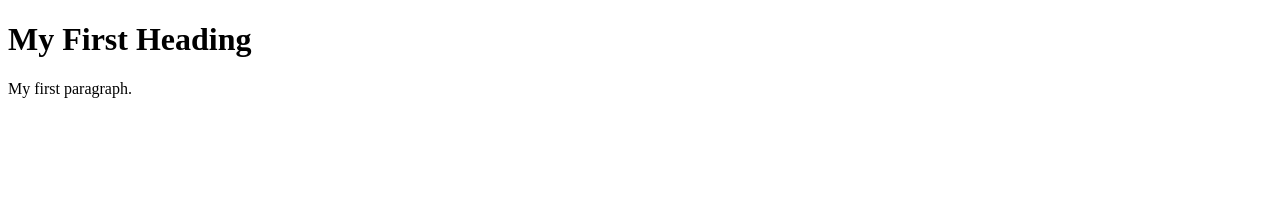
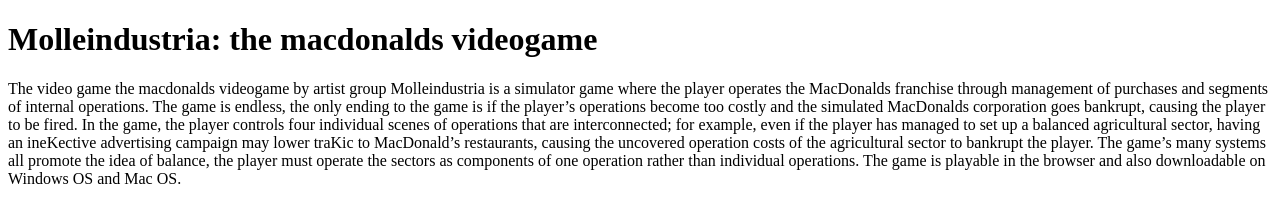
Before and after one commit to Aoifehsieh/NeTaRt_IDEAS120S25, a plain HTML site: page index.html in a window 1280 px wide. Drawn offline with Linux system fonts and the light colour scheme.

Commit message:
Update index.html

```diff
--- a/index.html
+++ b/index.html
@@ -1,12 +1,23 @@
 <!DOCTYPE html>
 <html>
 <head>
-<title>Page Title</title>
+<title>thing</title>
 </head>
 <body>
 
-<h1>My First Heading</h1>
-<p>My first paragraph.</p>
+<h1>Molleindustria: the macdonalds videogame</h1>
+<p>The video game the macdonalds videogame by artist group Molleindustria is a simulator
+game where the player operates the MacDonalds franchise through management of
+purchases and segments of internal operations. The game is endless, the only ending to the
+game is if the player’s operations become too costly and the simulated MacDonalds
+corporation goes bankrupt, causing the player to be fired. In the game, the player controls
+four individual scenes of operations that are interconnected; for example, even if the player
+has managed to set up a balanced agricultural sector, having an ineKective advertising
+campaign may lower traKic to MacDonald’s restaurants, causing the uncovered operation
+costs of the agricultural sector to bankrupt the player. The game’s many systems all promote
+the idea of balance, the player must operate the sectors as components of one operation
+rather than individual operations. The game is playable in the browser and also
+downloadable on Windows OS and Mac OS.</p>
 
 </body>
 </html>
```
